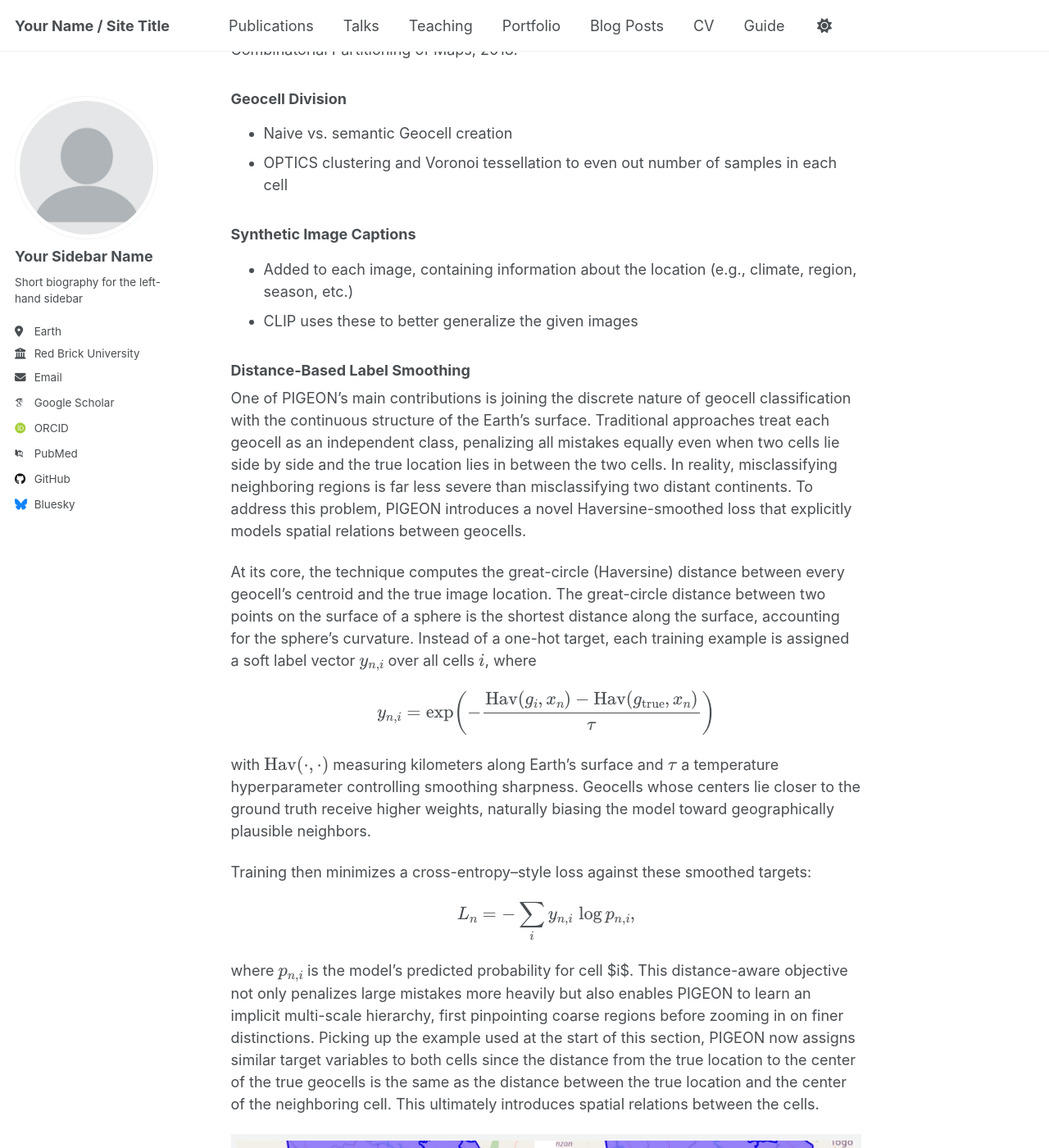
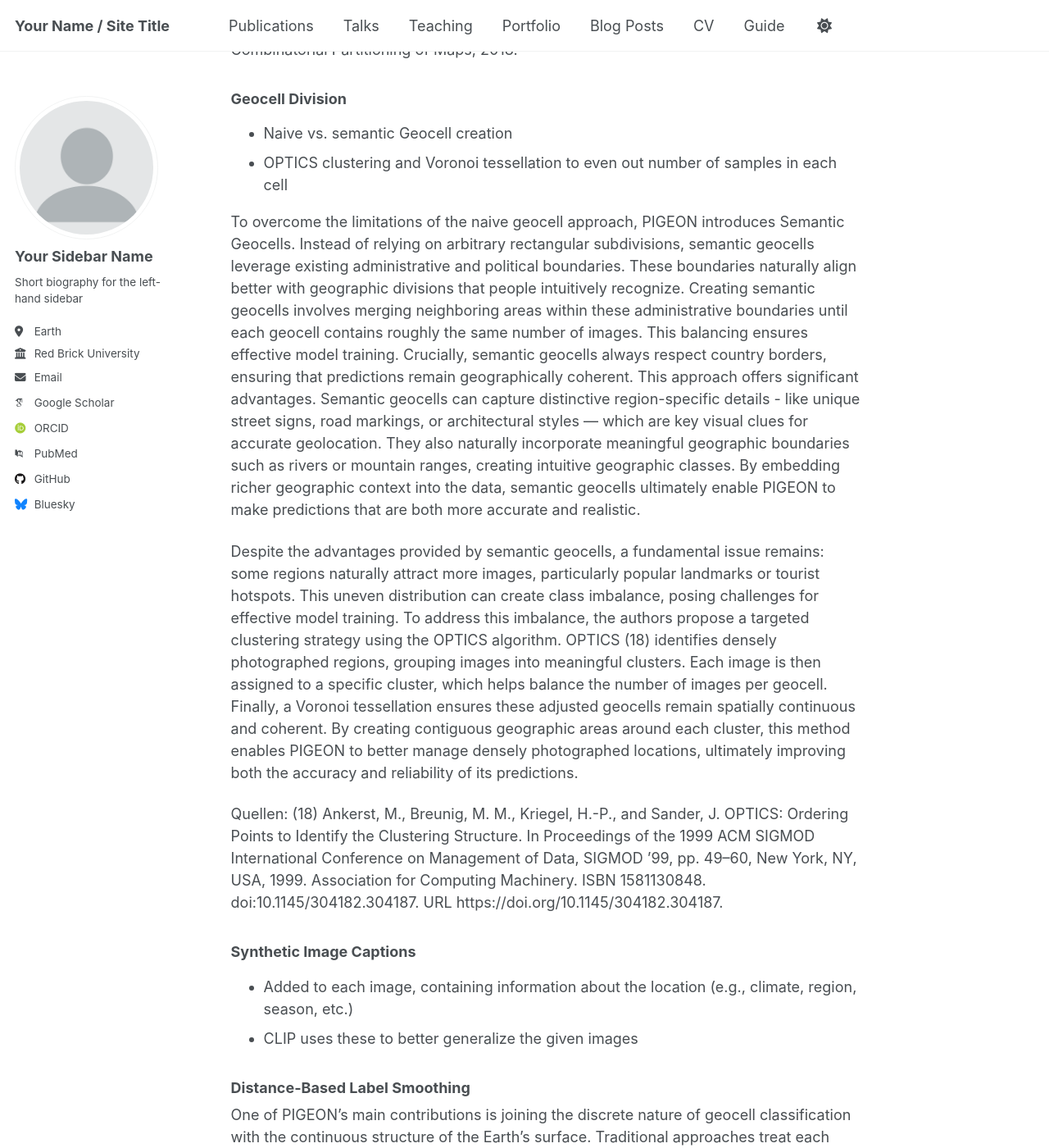
Before and after one commit to Smilooooo/Smilooooo.github.io, a Jekyll site: the page built from _posts/2025-05-13-pigeon-post.md, in a window 1280 px wide and 1400 px high, scrolled down 9046 px. Shown: the whole window at 82% size. Built offline with Jekyll 4.4.1, drawn with Linux system fonts in a browser that asks for light colours; some web fonts are replaced; some of the changed text lies outside the part shown.

Commit message:
Added 'Geocell Division' to 2025-05-13-pigeon-post.md

```diff
--- a/_posts/2025-05-13-pigeon-post.md
+++ b/_posts/2025-05-13-pigeon-post.md
@@ -143,6 +143,17 @@ Quellen des Abschnitts:
 - Naive vs. semantic Geocell creation
 - OPTICS clustering and Voronoi tessellation to even out number of samples in each cell
 
+To overcome the limitations of the naive geocell approach, PIGEON introduces Semantic Geocells. Instead of relying on arbitrary rectangular subdivisions, semantic geocells leverage existing administrative and political boundaries. These boundaries naturally align better with geographic divisions that people intuitively recognize.
+Creating semantic geocells involves merging neighboring areas within these administrative boundaries until each geocell contains roughly the same number of images. This balancing ensures effective model training. Crucially, semantic geocells always respect country borders, ensuring that predictions remain geographically coherent.
+This approach offers significant advantages. Semantic geocells can capture distinctive region-specific details - like unique street signs, road markings, or architectural styles — which are key visual clues for accurate geolocation. They also naturally incorporate meaningful geographic boundaries such as rivers or mountain ranges, creating intuitive geographic classes.
+By embedding richer geographic context into the data, semantic geocells ultimately enable PIGEON to make predictions that are both more accurate and realistic.
+
+Despite the advantages provided by semantic geocells, a fundamental issue remains: some regions naturally attract more images, particularly popular landmarks or tourist hotspots. This uneven distribution can create class imbalance, posing challenges for effective model training.
+To address this imbalance, the authors propose a targeted clustering strategy using the OPTICS algorithm. OPTICS (18) identifies densely photographed regions, grouping images into meaningful clusters. Each image is then assigned to a specific cluster, which helps balance the number of images per geocell.
+Finally, a Voronoi tessellation ensures these adjusted geocells remain spatially continuous and coherent. By creating contiguous geographic areas around each cluster, this method enables PIGEON to better manage densely photographed locations, ultimately improving both the accuracy and reliability of its predictions.
+
+Quellen:
+(18) Ankerst, M., Breunig, M. M., Kriegel, H.-P., and Sander, J. OPTICS: Ordering Points to Identify the Clustering Structure. In Proceedings of the 1999 ACM SIGMOD International Conference on Management of Data, SIGMOD ’99, pp. 49–60, New York, NY, USA, 1999. Association for Computing Machinery. ISBN 1581130848. doi:10.1145/304182.304187. URL https://doi.org/10.1145/304182.304187.
 
 ### Synthetic Image Captions
 
```
